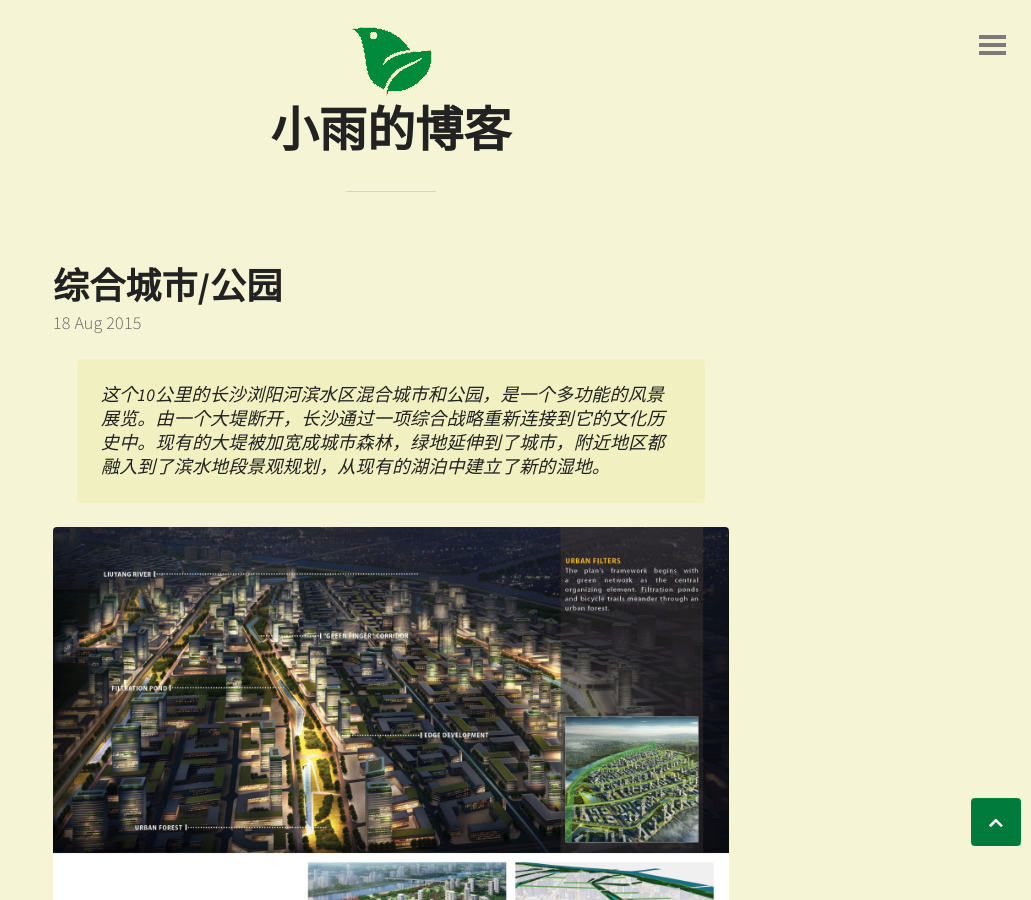
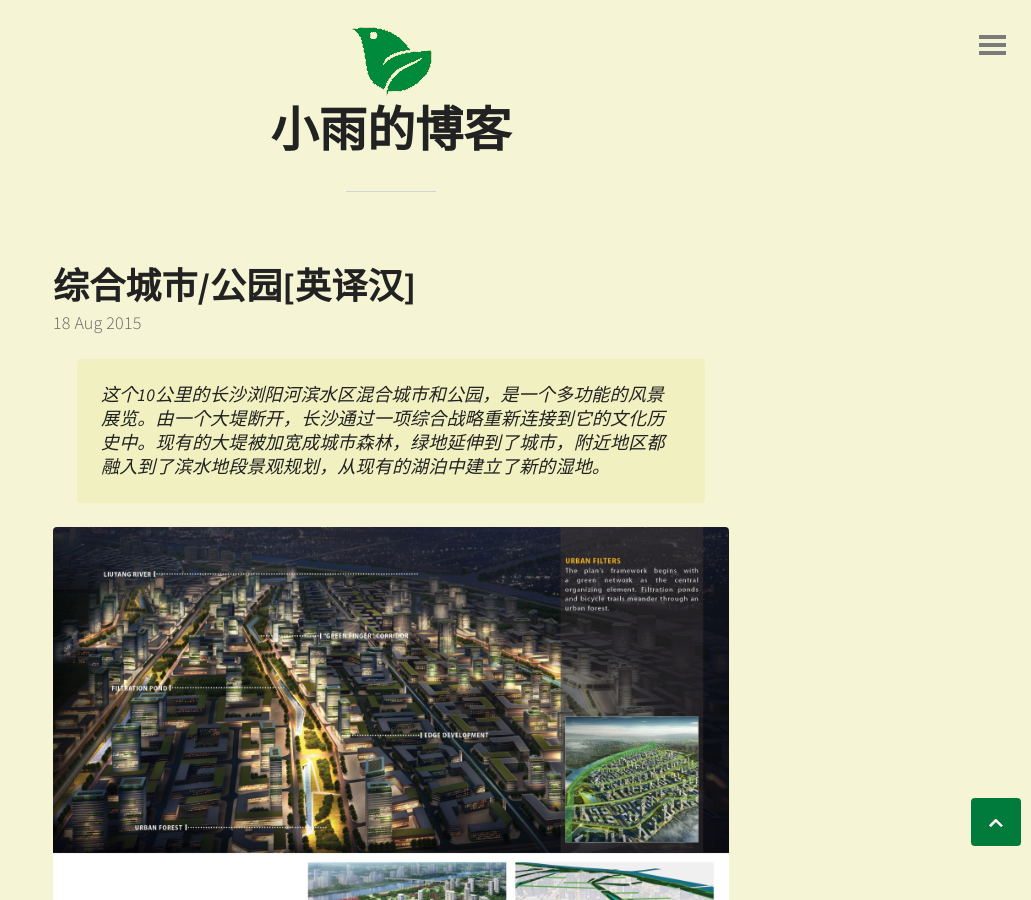
Before and after one commit to xiaoyu33/xiaoyu33.github.io, a Jekyll site: the page built from _posts/2015-08-18-综合城市公园.md, in a window 1280 px wide and 900 px high. Shown: the whole window, without its empty margins (249-1280 px from the left). Built offline with Jekyll 4.4.1, drawn with Linux system fonts in a browser that asks for light colours; comment, search, counter and statistics services are not loaded.

Commit message:
Update 2015-08-18-综合城市公园.md

```diff
--- a/_posts/2015-08-18-综合城市公园.md
+++ b/_posts/2015-08-18-综合城市公园.md
@@ -1,5 +1,5 @@
 ---
-title: 综合城市/公园
+title: 综合城市/公园[英译汉]
 ---
 
 > 这个10公里的长沙浏阳河滨水区混合城市和公园，是一个多功能的风景展览。由一个大堤断开，长沙通过一项综合战略重新连接到它的文化历史中。现有的大堤被加宽成城市森林，绿地延伸到了城市，附近地区都融入到了滨水地段景观规划，从现有的湖泊中建立了新的湿地。
```
